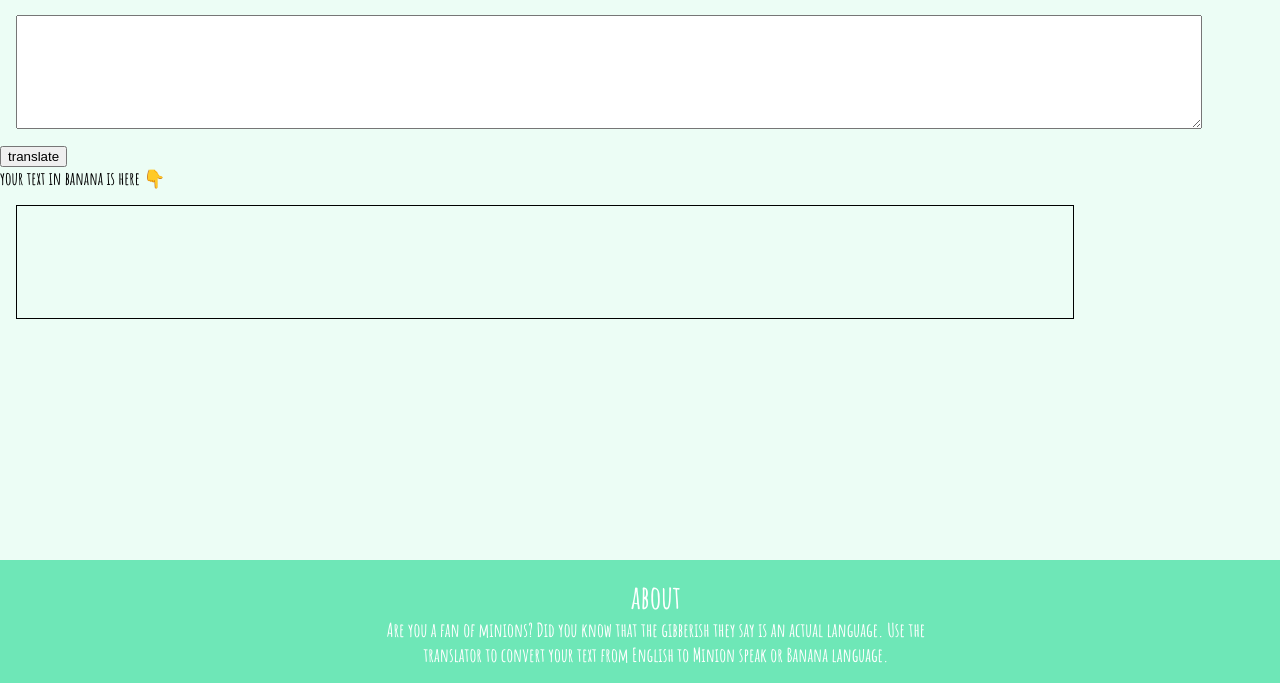
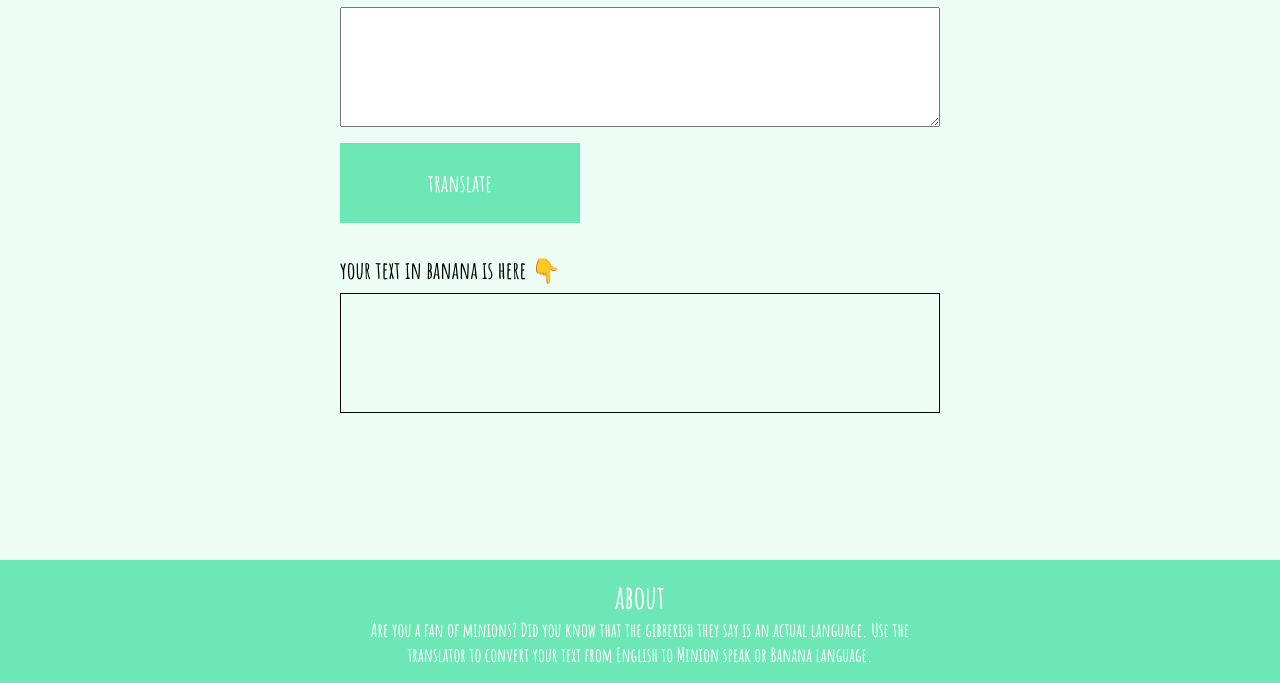
Before and after one commit to aatishpandey/banana-speak, a plain HTML site: page index.html in a window 1280 px wide. Shown: the part 117-800 px from the top of the page. Drawn offline with Linux system fonts and the light colour scheme.

Commit message:
styling done

```diff
--- a/index.html
+++ b/index.html
@@ -14,12 +14,19 @@
         <h1>Banana Talk</h1>
     </div>
 
-    <textarea id="txt-input"></textarea>
+    <!-- main -->
+    <div class="maindiv">
+        <!-- input -->
+        <textarea id="txt-input"></textarea>
 
-    <button id="btn-translate">translate</button>
+        <button id="btn-translate">translate</button>
 
-    <div style="font-size: large;">your text in banana is here 👇</div>
-    <div id="output"></div>
+        <div id="banana-text">your text in banana is here 👇</div>
+
+        <!-- output -->
+        <div id="output" class'main></div>
+
+    </div>
 
     <div class="footer">
         <footer class="footer-heading">about</footer>
--- a/styles.css
+++ b/styles.css
@@ -1,9 +1,14 @@
 
 @import url('https://fonts.googleapis.com/css2?family=Amatic+SC:wght@400;700&display=swap');
+
+*{
+    box-sizing: border-box;
+}
 
 :root{
     --primary-color :#6EE7B7;
     --light-primary-color :#ECFDF5;
+    --btn-color : #6EE7B7;
 }
 
 .container{
@@ -21,6 +26,7 @@
     background-color: var(--primary-color);
     color: white;
     height: 100px;
+    padding-bottom: 1rem;
 }
 
 #banana-heading h1{
@@ -37,20 +43,52 @@ body{
     background-color: var(--light-primary-color);
 }
 
-textarea{
-    width: 90%;
+.maindiv{
+    margin: auto;
+    max-width: 600px;
+}
+
+#txt-input{
+    width: 100%;
     display: block;
-    margin: 1rem;
-    height: 10vh;
+    margin: auto;
+    margin-top:1.5rem;
+    height: 15vh;
     padding: 1rem;
+    font-family: inherit;
+    font-size: 1.5rem;
+    font-weight: bold;
+}
+
+#btn-translate{
+    display: block;
+    margin : 1rem 0rem;
+    text-align: center;
+    width: 15rem;
+    height: 5rem;
+    color: white;
+    background-color: var(--btn-color);
+    font-size: 1.5rem;
+    font-family: 'Amatic SC', cursive;
+    font-weight: bold;
+    border: 0;
+}
+
+#banana-text{
+    margin-top: 2rem;
+    margin-bottom: 0rem;
+    font-size: 1.5rem;
+    text-align: left;
 }
 
 #output{
     border: 1px solid black;
-    height: 10vh;
-    width: 80%;
-    margin:1rem;
-    padding: 1rem;;
+    height: 15vh;
+    width: 100%;
+    margin:auto;
+    margin-top: 0.5rem;
+    padding: 1rem;
+    font-size: 2rem;
 }
 
 .footer{
```
